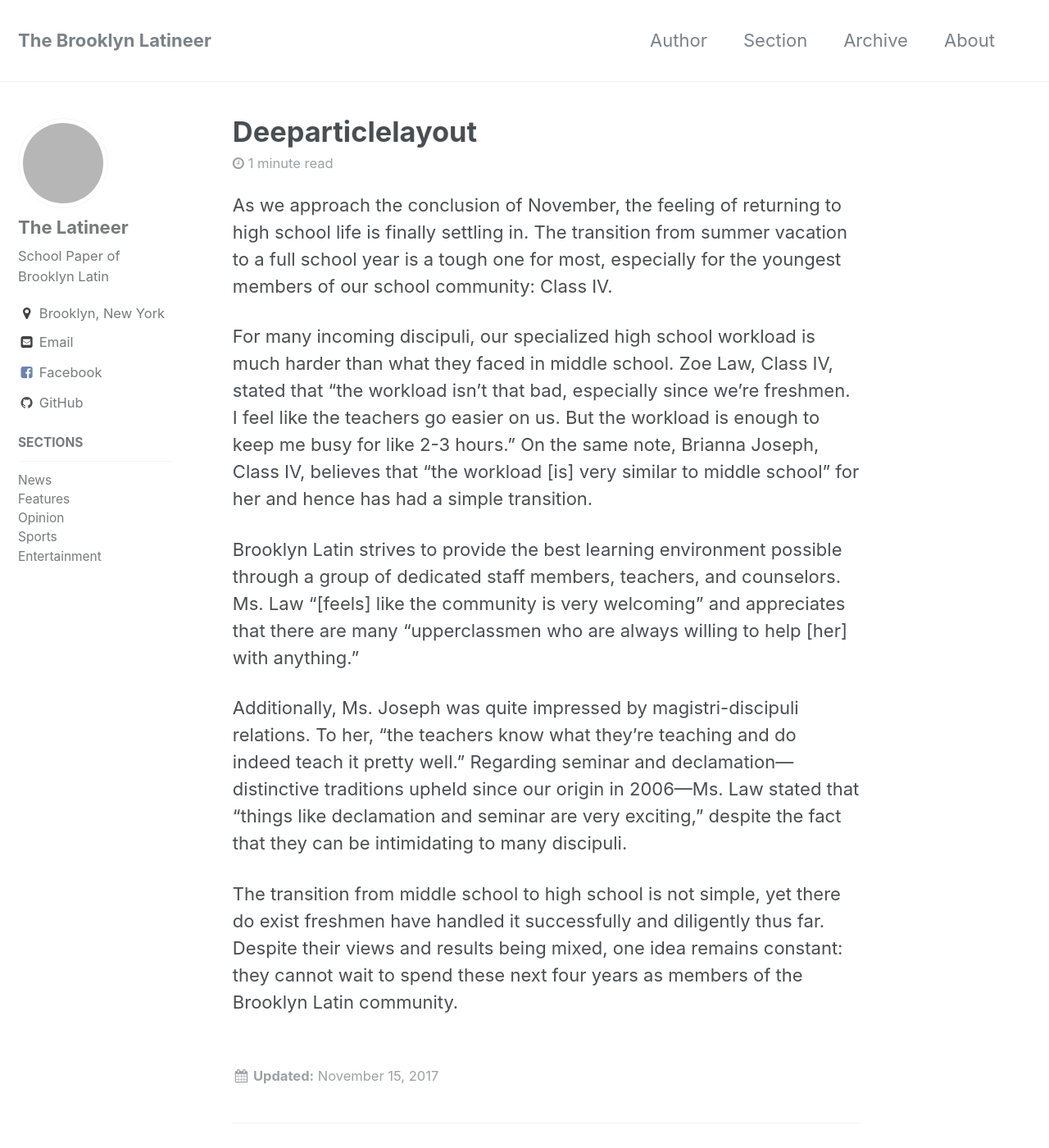
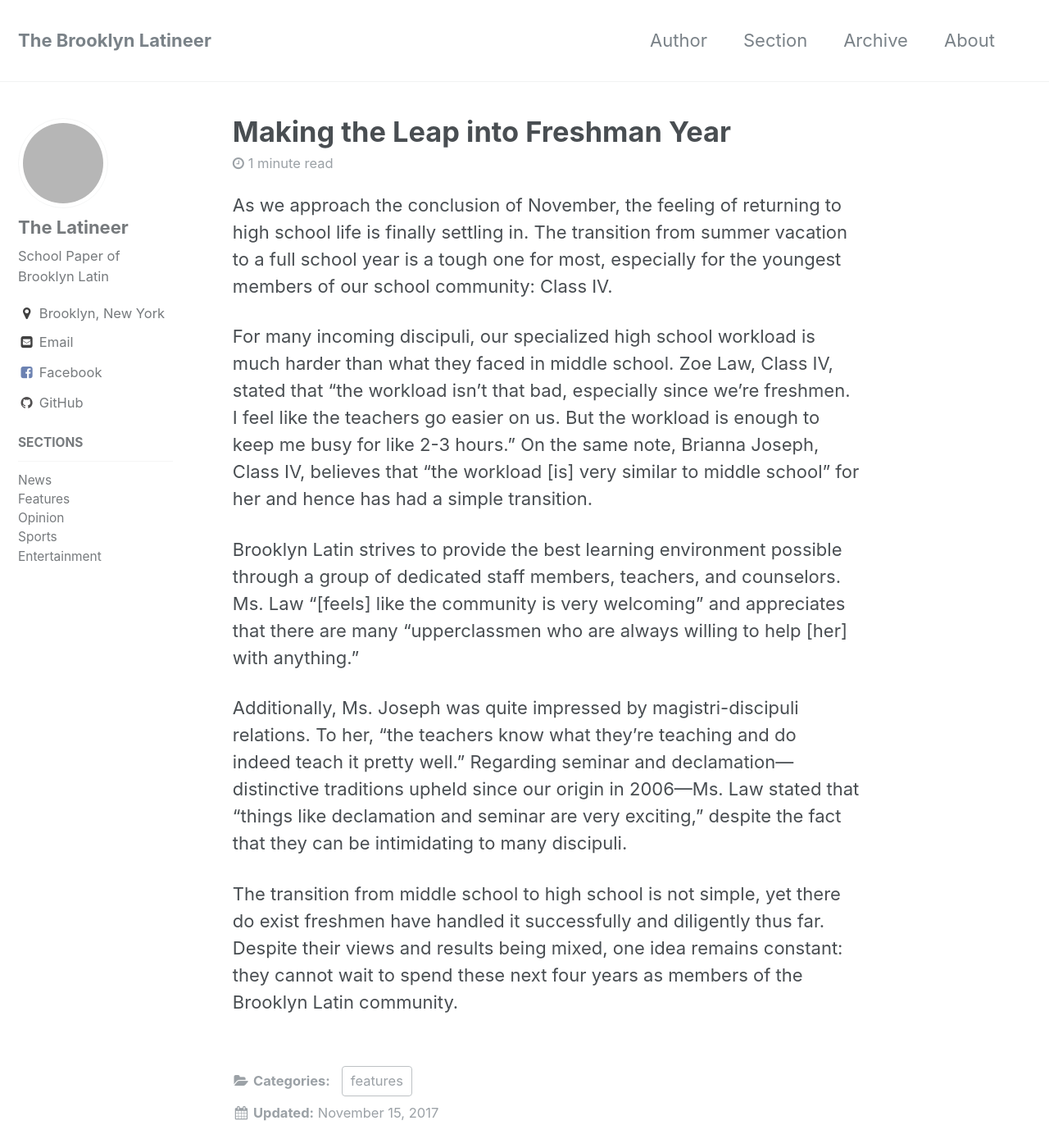
Before and after one commit to rvente/site, a Jekyll site: the page built from _posts/2017-11-15-DeepArticleLayout.md, in a window 1280 px wide and 1400 px high. Shown: the whole window at 82% size. Built offline with Jekyll 4.4.1, drawn with Linux system fonts in a browser that asks for light colours; grey boxes are pictures that could not be loaded.

Commit message:
Update 2017-11-15-DeepArticleLayout.md

```diff
--- a/_posts/2017-11-15-DeepArticleLayout.md
+++ b/_posts/2017-11-15-DeepArticleLayout.md
@@ -1,3 +1,10 @@
+---
+title: "Making the Leap into Freshman Year"
+categories:
+  - features
+author: Deep Patel
+---
+
 As we approach the conclusion of November, the feeling of returning to high school life is finally settling in. The transition from summer vacation to a full school year is a tough one for most, especially for the youngest members of our school community: Class IV.
 
 For many incoming discipuli, our specialized high school workload is much harder than what they faced in middle school. Zoe Law, Class IV, stated that "the workload isn't that bad, especially since we're freshmen. I feel like the teachers go easier on us. But the workload is enough to keep me busy for like 2-3 hours." On the same note, Brianna Joseph, Class IV, believes that "the workload [is] very similar to middle school" for her and hence has had a simple transition.
```
